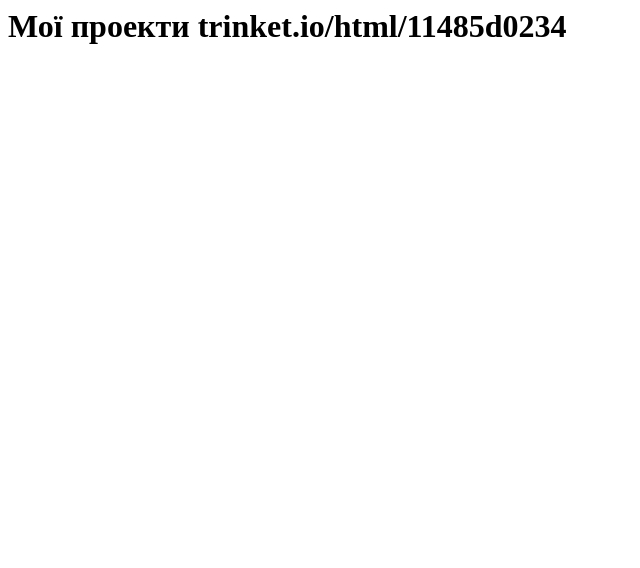
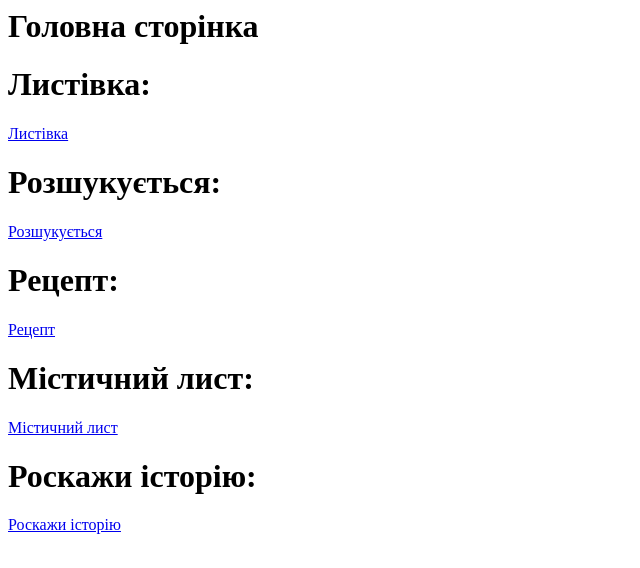
Before and after one commit to mixaker95/mixaker95.github.io, a plain HTML site: page index.html in a window 1280 px wide. Shown: the whole page, without its empty margins (0-640 px from the left). Drawn offline with Linux system fonts and the light colour scheme.

Commit message:
Update index.html

```diff
--- a/index.html
+++ b/index.html
@@ -1,12 +1,45 @@
 <html>
-<head>
-  <title>"Проект головна сторінка"</title>
-</head>
-<body>
-  <h1>
-  Мої проекти
-  trinket.io/html/11485d0234
-  </h1>
+
+  <head>
+    <link rel="stylesheet" href="style.css">
+  </head>
+
+  <body>
+
+    <h1>Головна сторінка</h1>
+    <h1>Листівка:</h1>
+
+    <a href="https://trinket.io/html/af934c5757?runMode=autorun">Листівка</a>
+
   </body>
 
-  </html>
+  <body>
+  <h1>Розшукується:</h1>
+
+  <a href="https://trinket.io/html/52752a7a8e?runMode=autorun">Розшукується</a>
+
+  </body>
+
+  <body>
+    <h1>Рецепт:</h1>
+
+    <a href="https://trinket.io/html/5f398b2f8a?runMode=autorun">Рецепт</a>
+
+
+  </body>
+
+  <body>
+
+    <h1>Містичний лист:</h1>
+
+    <a href="https://trinket.io/html/7114c210e1?runMode=autorun">Містичний лист</a>
+  </body>
+
+  <body>
+
+    <h1>Роскажи історію:</h1>
+
+    <a href="https://trinket.io/html/226e4f7fad?runMode=autorun">Роскажи історію</a>
+
+  </body>
+</html>
```
